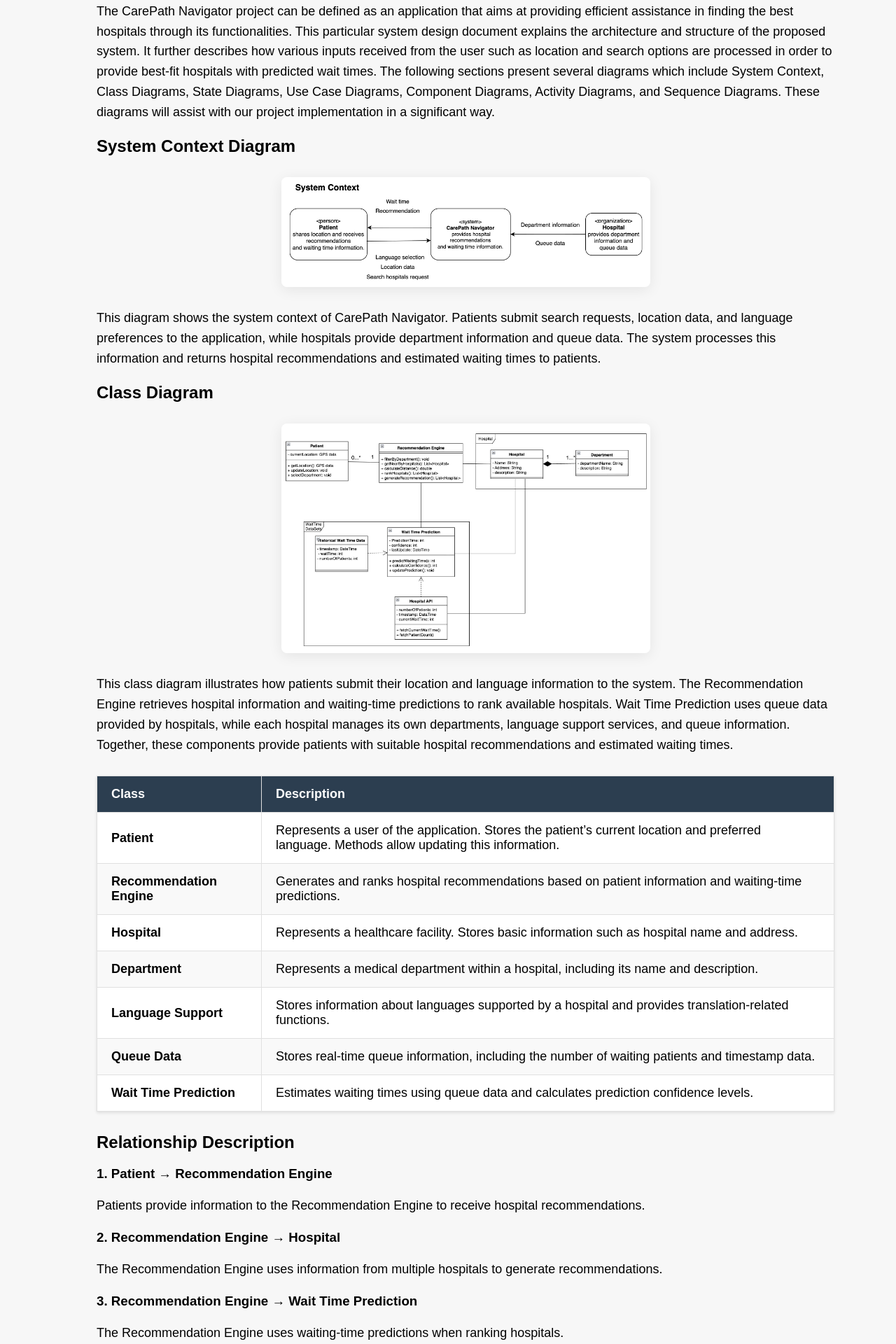
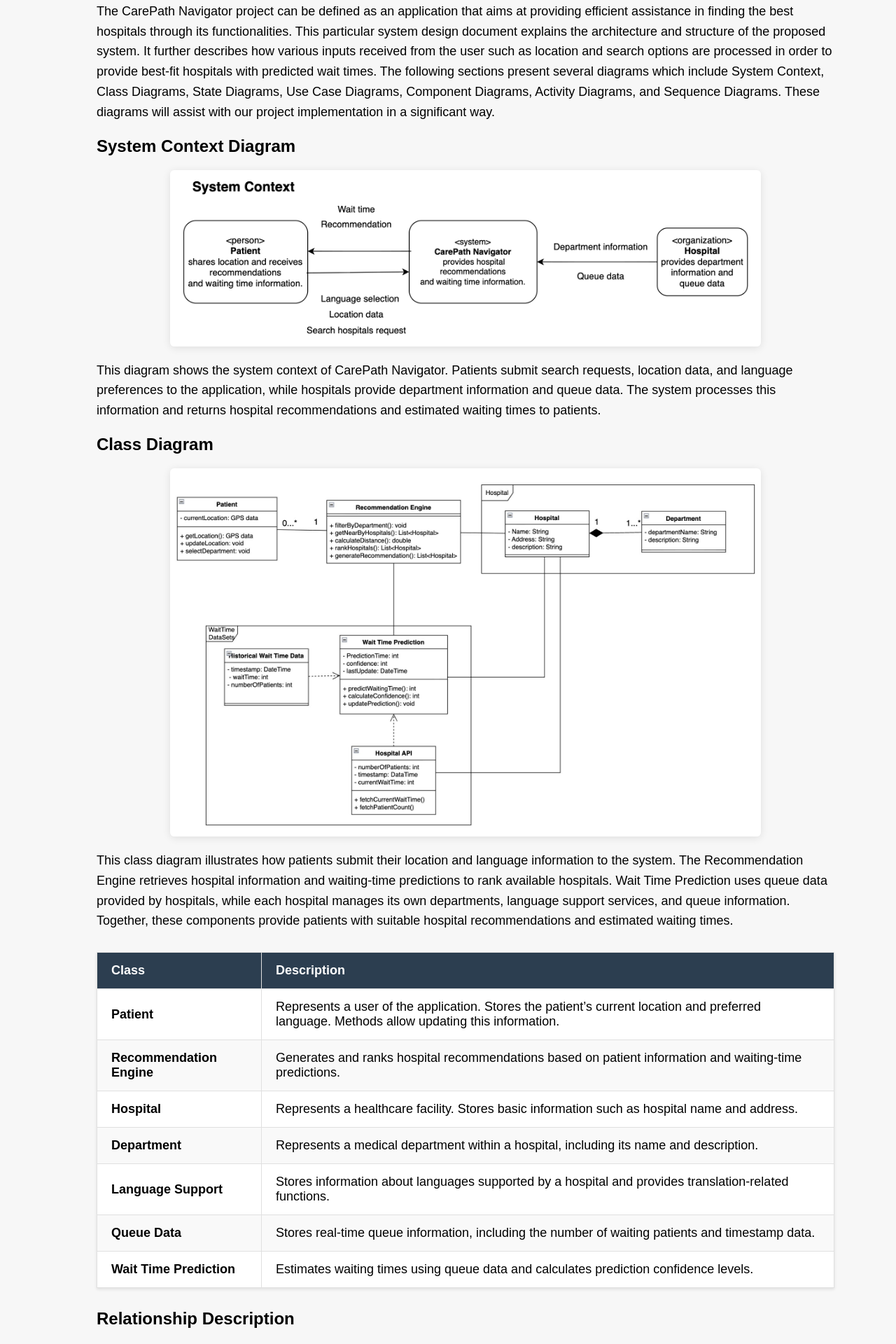
Before and after one commit to daitera1/PBL3-Group-D, a Jekyll site: the page built from _posts/2026-04-28-system-design.md, in a window 1280 px wide. Shown: the part 638-2558 px from the top of the page at 70% size. Built offline with Jekyll 4.4.1, drawn with Linux system fonts in a browser that asks for light colours.

Commit message:
testing if image sizing issue is fixed

```diff
--- a/assets/css/style.css
+++ b/assets/css/style.css
@@ -152,15 +152,15 @@ table tbody tr:hover {
     background-color: #f1f1f1;
 }
 
-/* Responsive Images with Premium Hover Effect */
+/* Responsive Images */
 .article-content img,
 .article-content-proposal img {
-    max-width: 50%;
+    max-width: 80%;
     height: auto;
     display: block;
-    margin: 30px auto;
-    border-radius: 8px;
-    box-shadow: 0 4px 20px rgba(0, 0, 0, 0.08);
+    margin: 20px auto 10px auto;
+    border-radius: 6px;
+    box-shadow: 0 2px 12px rgba(0, 0, 0, 0.1);
     transition: transform 0.3s cubic-bezier(0.16, 1, 0.3, 1), box-shadow 0.3s ease;
 }
 
```
Also changed, not shown: 2 other files.
